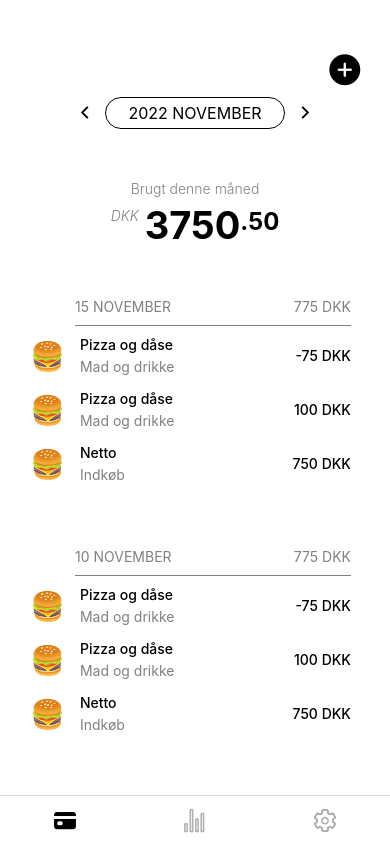
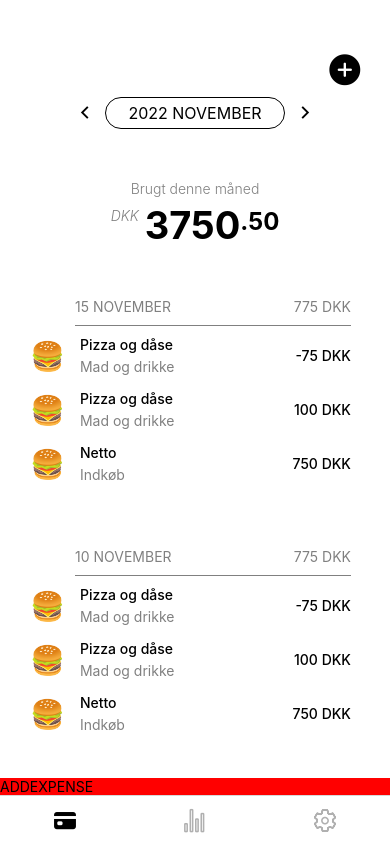
Before and after one commit to benamager/spendings-app, a React Native app: screen /Spendings in a window 390 px wide. Built offline with nearby package versions, Linux system fonts and the light colour scheme.

Commit message:
Finish for tonight

```diff
--- a/src/components/AddExpense/index.tsx
+++ b/src/components/AddExpense/index.tsx
@@ -0,0 +1,13 @@
+/* addexpense.tsx component */
+import { View, Text, Button } from "react-native";
+import style from "./style";
+
+const AddExpense = () => {
+  return (
+    <View style={style.container}>
+      <Text>ADDEXPENSE</Text>
+    </View>
+  );
+};
+
+export default AddExpense;
--- a/src/components/AddExpense/style.tsx
+++ b/src/components/AddExpense/style.tsx
@@ -0,0 +1,15 @@
+/* addexpense.tsx component style */
+import { StyleSheet } from "react-native";
+
+const style = StyleSheet.create({
+  container: {
+    position: "absolute",
+    backgroundColor: "red",
+    bottom: 0,
+    right: 0,
+    left: 0,
+    zIndex: 10,
+  },
+});
+
+export default style;
--- a/src/screens/Spendings/index.tsx
+++ b/src/screens/Spendings/index.tsx
@@ -8,6 +8,7 @@ import screenWrapper from "../../styles/screenWrapper";
 import MonthSelector from "../../components/MonthSelector";
 import SpentThisMonth from "../../components/SpentThisMonth";
 import DaysFlatList from "../../templates/DaysFlatList";
+import AddExpense from "../../components/AddExpense";
 
 import saveObject from "../../functions/saveObject";
 import getObject from "../../functions/getObject";
@@ -101,6 +102,7 @@ const Spendings = () => {
 
   return (
     <View style={[screenWrapper.style, style.container]}>
+      <AddExpense />
       <Ionicons style={style.addCircle} size={38} name={"add-circle"} />
       <MonthSelector
         months={["2022-8", "2022-9", "2022-10"]}
```
